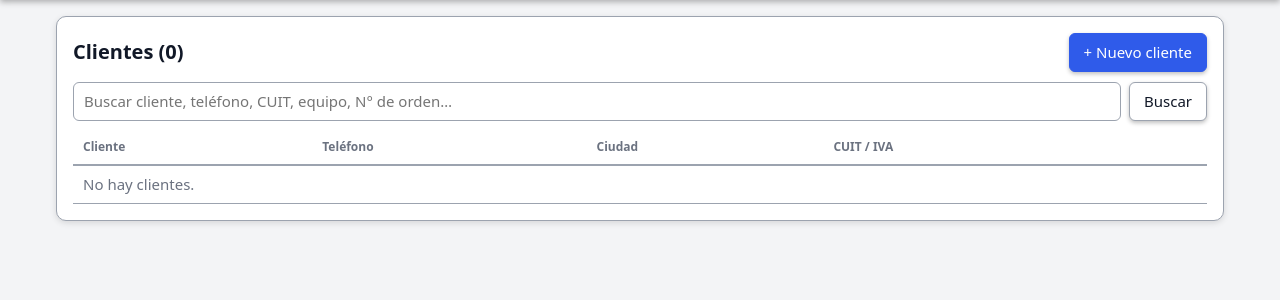
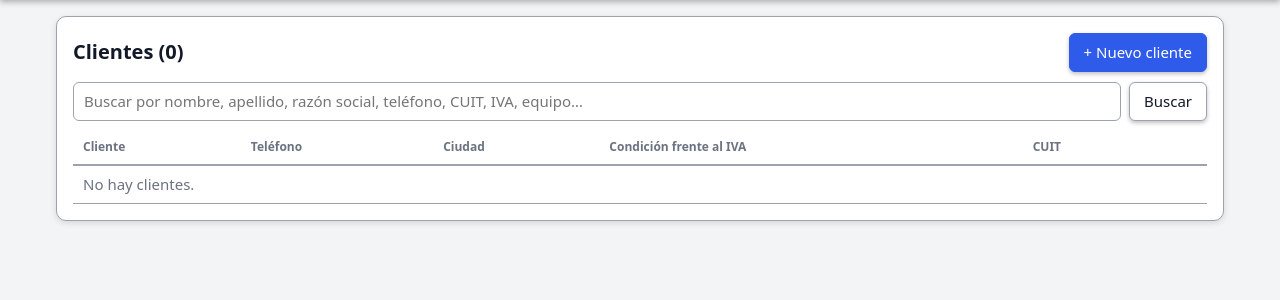
Before and after one commit to Alt-si/servicio-t-cnico, a Flask app: page /clientes in a window 1280 px wide. Shown: the part 58-358 px from the top of the page. Run offline with Flask 3, Linux system fonts and the light colour scheme; the visitor is signed in with stand-in values (Sample User, id 1); tables that the repository leaves empty hold one stand-in row (values such as "Sample post"); data that the repository does not hold is empty.

Commit message:
Buscador en vivo y condición de IVA visible en todos los clientes

```diff
--- a/app.py
+++ b/app.py
@@ -202,7 +202,7 @@ def clientes():
         params = []
         if q:
             like = f"%{core.sin_acentos(q)}%"
-            campos = ("nombre", "apellido", "telefono", "dni", "ciudad", "domicilio", "razon_social", "condicion_iva", "cuit", "mail")
+            campos = ("nombre", "apellido", "telefono", "dni", "ciudad", "domicilio", "razon_social", "condicion_iva", "cuit", "mail")  # incluye la condición de IVA
             sql += " WHERE " + " OR ".join(f"lower_u({c}) LIKE ?" for c in campos)
             sql += (" OR id IN (SELECT cliente_id FROM equipos WHERE lower_u(tipo||' '||marca||' '||modelo||' '||ifnull(serie,'')) LIKE ?)"
                     " OR id IN (SELECT cliente_id FROM ordenes WHERE CAST(id AS TEXT) LIKE ? OR lower_u(falla) LIKE ?)")
@@ -364,7 +364,7 @@ def api_clientes_buscar():
     q = core.sin_acentos((request.args.get("q") or "").strip())
     with db() as con:
         filas = con.execute(
-            "SELECT id, nombre, apellido, razon_social, telefono FROM clientes WHERE lower_u(nombre||' '||apellido||' '||IFNULL(razon_social,'')) LIKE ? OR lower_u(telefono) LIKE ? "
+            "SELECT id, nombre, apellido, razon_social, telefono, condicion_iva FROM clientes WHERE lower_u(nombre||' '||apellido||' '||IFNULL(razon_social,'')) LIKE ? OR lower_u(telefono) LIKE ? "
             "ORDER BY apellido COLLATE NOCASE LIMIT 15", (f"%{q}%", f"%{q}%")).fetchall()
     return jsonify(ok=True, clientes=[dict(f, mostrar=core.nombre_cliente(f)) for f in filas])
 
--- a/static/app.js
+++ b/static/app.js
@@ -142,3 +142,22 @@ document.addEventListener('input', e => {
   const a = el.selectionStart, b = el.selectionEnd, up = el.value.toUpperCase();
   if (up !== el.value) { el.value = up; try { el.setSelectionRange(a, b); } catch (x) {} }
 });
+
+// ----- Buscador en vivo: filtra mientras se escribe (sin apretar Buscar)
+(function () {
+  const inp = document.querySelector('input[data-vivo]');
+  if (!inp) return;
+  let t = null, n = 0;
+  inp.form.addEventListener('submit', e => { e.preventDefault(); buscar(); });
+  inp.addEventListener('input', () => { clearTimeout(t); t = setTimeout(buscar, 250); });
+  async function buscar() {
+    const mi = ++n, url = new URL(location.href);
+    const datos = new FormData(inp.form);
+    url.search = new URLSearchParams([...datos.entries()].filter(([k]) => k !== 'csrf')).toString();
+    let html; try { html = await (await fetch(url, {headers: {'X-Requested-With': 'fetch'}})).text(); } catch (e) { return; }
+    if (mi !== n) return;                       // llegó una respuesta más nueva
+    const doc = new DOMParser().parseFromString(html, 'text/html');
+    ['.tabla-wrap', '#cuenta'].forEach(s => { const a = document.querySelector(s), b = doc.querySelector(s); if (a && b) a.replaceWith(b); });
+    history.replaceState(null, '', url);
+  }
+})();
--- a/static/orden.js
+++ b/static/orden.js
@@ -74,7 +74,7 @@ async function buscarCliente(id) {
 const bc = $('#busca-cliente');
 if (bc) bc.addEventListener('input', async () => {
   const j = await api('/api/clientes/buscar?q=' + encodeURIComponent(bc.value));
-  $('#sugeridos').innerHTML = (j.clientes || []).map(c => `<div><a href="/orden/nueva?cliente=${c.id}">${esc(c.mostrar)}</a> <span class="mut">${esc(c.telefono || '')}</span></div>`).join('');
+  $('#sugeridos').innerHTML = (j.clientes || []).map(c => `<div><a href="/orden/nueva?cliente=${c.id}">${esc(c.mostrar)}</a> <span class="mut">${esc(c.telefono || '')} · ${esc(c.condicion_iva || '')}</span></div>`).join('');
 });
 // ----- equipos anteriores
 const pe = $('#prev-equipo');
--- a/templates/clientes.html
+++ b/templates/clientes.html
@@ -1,23 +1,23 @@
 {% extends "base.html" %}
 {% block cuerpo %}
 <div class="card">
-  <div class="row" style="margin-bottom:10px"><h1 style="margin:0">Clientes ({{ filas|length }})</h1>
+  <div class="row" style="margin-bottom:10px"><h1 style="margin:0">Clientes <span id="cuenta">({{ filas|length }})</span></h1>
     <button class="btn pri der" onclick="clienteForm()">+ Nuevo cliente</button></div>
   <form method="get" class="row" style="margin-bottom:10px">
-    <input name="q" value="{{ q }}" placeholder="Buscar cliente, teléfono, CUIT, equipo, N° de orden…" style="flex:1;min-width:200px">
+    <input name="q" data-vivo value="{{ q }}" autocomplete="off" placeholder="Buscar por nombre, apellido, razón social, teléfono, CUIT, IVA, equipo…" style="flex:1;min-width:200px">
     <button class="btn">Buscar</button></form>
   <div class="tabla-wrap"><table>
-    <thead><tr><th>Cliente</th><th>Teléfono</th><th class="ocu">Ciudad</th><th class="ocu">CUIT / IVA</th><th></th></tr></thead>
+    <thead><tr><th>Cliente</th><th>Teléfono</th><th class="ocu">Ciudad</th><th>Condición frente al IVA</th><th class="ocu">CUIT</th><th></th></tr></thead>
     <tbody class="clientes">
     {% for c in filas %}
     <tr><td><b>{{ c|nombre_cliente }}</b>{% if c.razon_social %}<div class="mut" style="font-size:12px">{{ c.apellido }}, {{ c.nombre }}</div>{% endif %}</td><td>{{ c.telefono or '' }}</td><td class="ocu">{{ c.ciudad or '' }}</td>
-      <td class="ocu">{{ c.cuit or '' }}{% if c.cuit %} · {{ c.condicion_iva }}{% endif %}</td>
+      <td>{{ c.condicion_iva or 'Consumidor Final' }}</td><td class="ocu">{{ c.cuit or '' }}</td>
       <td style="white-space:nowrap">
         <a class="btn pri" href="{{ url_for('cliente_ver', cid=c.id) }}">Ver</a>
         <a class="btn" href="{{ url_for('orden_nueva', cliente=c.id) }}">Nueva orden</a>
         <button class="btn" onclick='historial({{ c.id }})'>Historial</button>
         <button class="btn" onclick='clienteForm({{ c|tojson_cliente }})'>Editar</button></td></tr>
-    {% else %}<tr><td colspan="5" class="mut">No hay clientes.</td></tr>{% endfor %}
+    {% else %}<tr><td colspan="6" class="mut">No hay clientes.</td></tr>{% endfor %}
     </tbody></table></div>
 </div>
 {% endblock %}
--- a/templates/orden.html
+++ b/templates/orden.html
@@ -10,7 +10,7 @@
 
   <h2 style="margin-top:14px">Cliente</h2>
   {% if cliente %}<p><b>{{ cliente|nombre_cliente }}</b>{% if cliente.telefono %} · {{ cliente.telefono }}{% endif %}</p>
-  {% else %}<input id="busca-cliente" placeholder="Escribí nombre o teléfono para buscar…" autocomplete="off"><div id="sugeridos"></div>
+  {% else %}<input id="busca-cliente" placeholder="Escribí nombre, razón social o teléfono para buscar…" autocomplete="off"><div id="sugeridos"></div>
   <p class="mut">¿No existe? <a href="{{ url_for('clientes') }}">Cargalo primero en Clientes</a>.</p>{% endif %}
 
   <h2 style="margin-top:14px">Equipo</h2>
--- a/templates/ordenes.html
+++ b/templates/ordenes.html
@@ -6,7 +6,7 @@
     <a class="btn pri der" href="{{ url_for('orden_nueva') }}">+ Nueva orden</a>
   </div>
   <form method="get" class="row" style="margin-bottom:10px">
-    <input name="q" value="{{ q }}" placeholder="Buscar por cliente, equipo, falla o N° de orden" style="flex:1;min-width:200px">
+    <input name="q" data-vivo value="{{ q }}" autocomplete="off" placeholder="Buscar por cliente, equipo, falla o N° de orden" style="flex:1;min-width:200px">
     <select name="orden" onchange="this.form.submit()" style="width:auto">
       {% for k, t in (('nuevas','Más nuevas primero'),('viejas','Más viejas primero'),('cliente','Por cliente'),('estado','Por estado')) %}
       <option value="{{ k }}" {{ 'selected' if orden==k }}>{{ t }}</option>{% endfor %}
```
